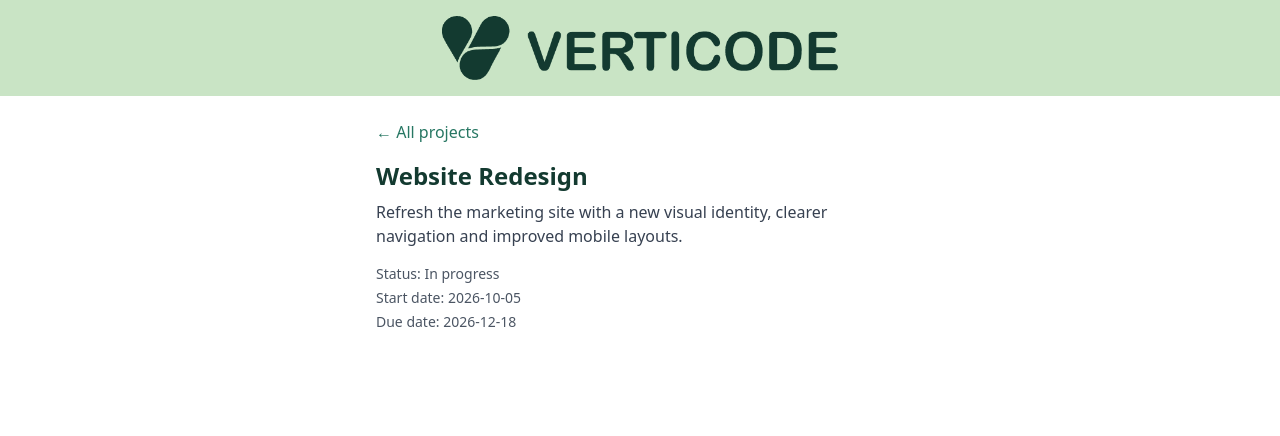
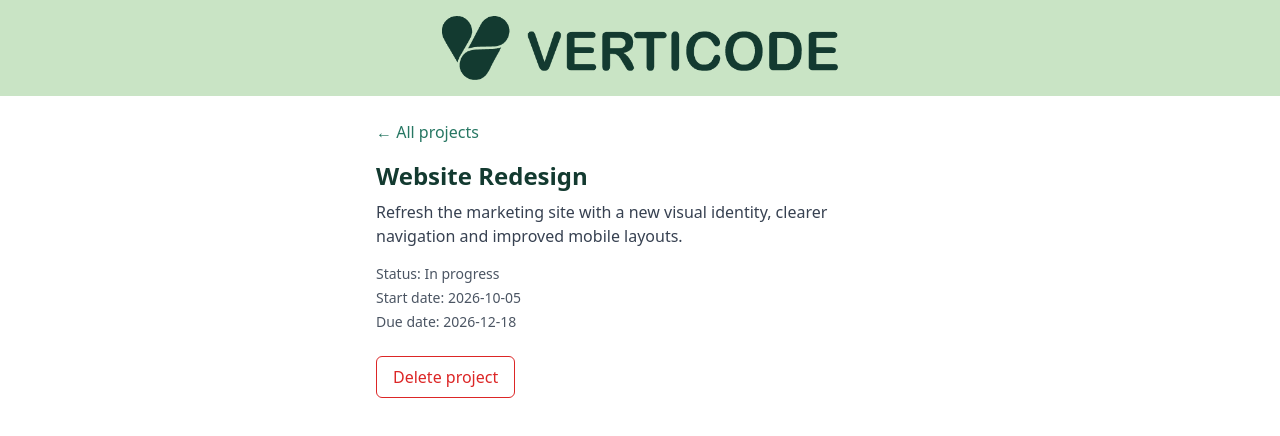
Before and after one commit to amorourke/Verticode-tech-test, a React (Vite) app: page /projects/1 in a window 1280 px wide. Shown: the top 436 px of the page. Built offline with nearby package versions, Linux system fonts and the light colour scheme.

Commit message:
added delete project

```diff
--- a/src/App.tsx
+++ b/src/App.tsx
@@ -16,6 +16,17 @@ export default function App() {
     navigate(`/projects/${project.id}`);
   }
 
+  function handleDeleteProject(id: string) {
+    if (!window.confirm("Delete this project? This can't be undone.")) {
+      return;
+    }
+
+    setProjects((prevProjects) =>
+      prevProjects.filter((project) => project.id !== id)
+    );
+    navigate("/");
+  }
+
   return (
     <main className="flex flex-col">
       <header className="flex h-24 bg-light-green">
@@ -26,7 +37,7 @@ export default function App() {
         <Route path="/" element={<ProjectList projects={projects} />} />
         <Route path="/projects" element={<ProjectList projects={projects} />} />
         <Route path="/projects/new" element={<ProjectForm onSubmit={handleCreateProject} />} />
-        <Route path="/projects/:id" element={<ProjectDetails projects={projects} />} />
+        <Route path="/projects/:id" element={<ProjectDetails projects={projects} onDelete={handleDeleteProject} />} />
       </Routes>
     </main>
   );
--- a/src/components/ProjectDetails.tsx
+++ b/src/components/ProjectDetails.tsx
@@ -3,9 +3,10 @@ import type { IProject } from "../models/Project";
 
 interface ProjectDetailsProps {
   projects: IProject[];
+  onDelete: (id: string) => void;
 }
 
-export default function ProjectDetails({ projects }: ProjectDetailsProps) {
+export default function ProjectDetails({ projects, onDelete }: ProjectDetailsProps) {
   const { id } = useParams();
   const project = projects.find((project) => project.id === id);
 
@@ -34,6 +35,13 @@ export default function ProjectDetails({ projects }: ProjectDetailsProps) {
         <p>Start date: {project.startDate}</p>
         <p>{project.dueDate ? `Due date: ${project.dueDate}` : "No due date"}</p>
       </div>
+
+      <button
+        type="button"
+        onClick={() => onDelete(project.id)}
+        className="mt-6 rounded-md border border-red-600 px-4 py-2 font-medium text-red-600 hover:bg-red-50">
+        Delete project
+      </button>
     </section>
   );
 }
```
